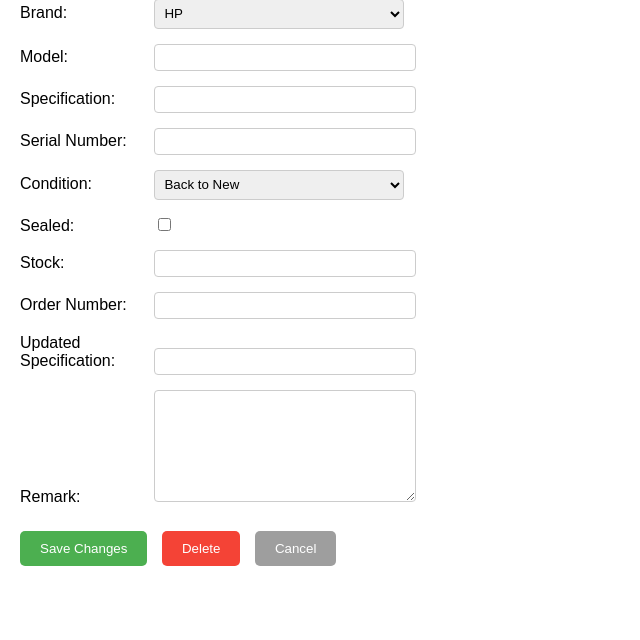
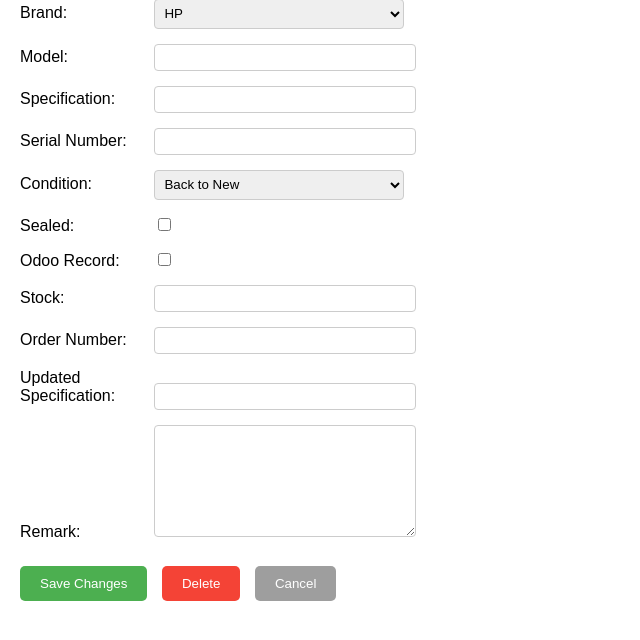
Before and after one commit to Tech-doglas/RMA_Server, a Flask app: template templates/edit_item.html in a window 1280 px wide. Shown: the part 81-721 px from the top of the page, without its empty margins (0-640 px from the left). Run offline with Flask 3, Linux system fonts and the light colour scheme; the template is opened without the code that fills it, so the values that code supplies are empty.

Commit message:
update: add edit and emoji

```diff
--- a/main.py
+++ b/main.py
@@ -89,25 +89,25 @@ def submit_item():
         serial_number = request.form.get('serial_number')
         condition = request.form.get('condition')
         sealed = True if request.form.get('sealed') else False
+        odoo_record = True if request.form.get('odoorecord') else False  # New field
         stock = ""
-        remark = request.form.get('textarea')  # Get the textarea value (can be None if empty)
+        remark = request.form.get('textarea')
 
-        # Connect to the database
         conn = pyodbc.connect(conn_str)
         cursor = conn.cursor()
 
-        # Insert the new item, including Remark, and get the primary key
+        # Insert the new item
         cursor.execute("""
-            INSERT INTO RMA_sheet (Brand, Model, Spec, SerialNumber, Condition, Sealed, Stock, Remark)
+            INSERT INTO RMA_sheet (Brand, Model, Spec, SerialNumber, Condition, Sealed, Stock, Remark, OdooRecord)
             OUTPUT INSERTED.ID
-            VALUES (?, ?, ?, ?, ?, ?, ?, ?)
-        """, (brand, model, spec, serial_number, condition, sealed, stock, remark))
+            VALUES (?, ?, ?, ?, ?, ?, ?, ?, ?)
+        """, (brand, model, spec, serial_number, condition, sealed, stock, remark, odoo_record))
 
         primary_key = cursor.fetchone()[0]
-        image_dir = os.path.join('images', str(primary_key))  # Keeping images/ as per your setup
+        image_dir = os.path.join('images', str(primary_key))
         os.makedirs(image_dir, exist_ok=True)
 
-        # Save images
+        # Save images (unchanged)
         images = request.files.getlist('images')
         for i, image in enumerate(images, start=1):
             if image and image.filename:
@@ -259,6 +259,7 @@ def update_item(serial_number):
         order_number = request.form.get('order_number')
         updated_spec = request.form.get('updated_spec')
         remark = request.form.get('remark')
+        odoo_record = True if request.form.get('odoorecord') else False  # New field
 
         conn = pyodbc.connect(conn_str)
         cursor = conn.cursor()
@@ -267,17 +268,16 @@ def update_item(serial_number):
         cursor.execute("""
             UPDATE RMA_sheet
             SET Brand = ?, Model = ?, Spec = ?, SerialNumber = ?, Condition = ?,
-                Sealed = ?, Stock = ?, OrderNumber = ?, UpDatedSpec = ?, Remark = ?
+                Sealed = ?, Stock = ?, OrderNumber = ?, UpDatedSpec = ?, Remark = ?, OdooRecord = ?
             WHERE SerialNumber = ?
         """, (brand, model, spec, serial_number_new, condition, sealed, stock,
-              order_number, updated_spec, remark, serial_number))
+              order_number, updated_spec, remark, odoo_record, serial_number))
 
         conn.commit()
         conn.close()
         return redirect(url_for('item_detail', serial_number=serial_number_new))
     except Exception as e:
         return f"Error updating item: {str(e)}"
-
 @app.route('/delete/<serial_number>')
 def delete_item(serial_number):
     try:
--- a/templates/edit_item.html
+++ b/templates/edit_item.html
@@ -69,6 +69,11 @@
         </div>
 
         <div class="form-group">
+            <label for="odoorecord">Odoo Record:</label>
+            <input type="checkbox" id="odoorecord" name="odoorecord" {% if laptop.OdooRecord %}checked{% endif %}>
+        </div>
+
+        <div class="form-group">
             <label for="stock">Stock:</label>
             <input type="text" id="stock" name="stock" value="{{ laptop.Stock or '' }}">
         </div>
--- a/templates/index.html
+++ b/templates/index.html
@@ -169,6 +169,7 @@
             <th data-sort="SerialNumber" class="sortable">Serial Number ↕</th>
             <th data-sort="OrderNumber" class="sortable">Order Number ↕</th>
             <th data-sort="Stock" class="sortable">Stock ↕</th>
+            <th data-sort="OdooRecord" class="sortable">Odoo Record ↕</th>
         </tr>
         {% for item in items %}
         <tr {% if item.Stock=='SOLD' %}class="sold clickable-row" {% else %}class="clickable-row" {% endif %}
@@ -192,10 +193,11 @@
                 {{ item.Spec }}
                 {% endif %}
             </td>
-            <td>{{ item.Sealed|string|lower }}</td>
+            <td>{{ '✅' if item.Sealed else '❌' }}</td>
             <td>{{ item.SerialNumber }}</td>
             <td>{{ item.OrderNumber or '' }}</td>
             <td>{{ item.Stock }}</td>
+            <td>{{ '✅' if item.OdooRecord else '❌' }}</td>
         </tr>
         {% endfor %}
     </table>
--- a/templates/input.html
+++ b/templates/input.html
@@ -119,6 +119,11 @@
             <input type="checkbox" id="sealed" name="sealed">
         </div>
 
+        <div class="form-group checkbox-group">
+            <label for="odoorecord">Odoo Record:</label>
+            <input type="checkbox" id="odoorecord" name="odoorecord">
+        </div>
+
         <div class="form-group">
             <label for="remark">Remark:</label>
             <textarea id="remark" name="remark" placeholder="e.g., No power, No display, etc." rows="5"
--- a/templates/item_detail.html
+++ b/templates/item_detail.html
@@ -194,11 +194,15 @@
         </tr>
         <tr>
             <th>Sealed</th>
-            <td>{{ 'Yes' if laptop.Sealed else 'No' }}</td>
+            <td>{{ '✅' if laptop.Sealed else '❌' }}</td>
         </tr>
         <tr>
             <th>Stock</th>
             <td {% if laptop.Stock=='SOLD' %}class="sold" {% endif %}>{{ laptop.Stock or 'In Stock' }}</td>
+        </tr>
+        <tr>
+            <th>Odoo Record</th>
+            <td>{{ '✅' if laptop.OdooRecord else '❌' }}</td>
         </tr>
         <tr>
             <th>Order Number</th>
```
